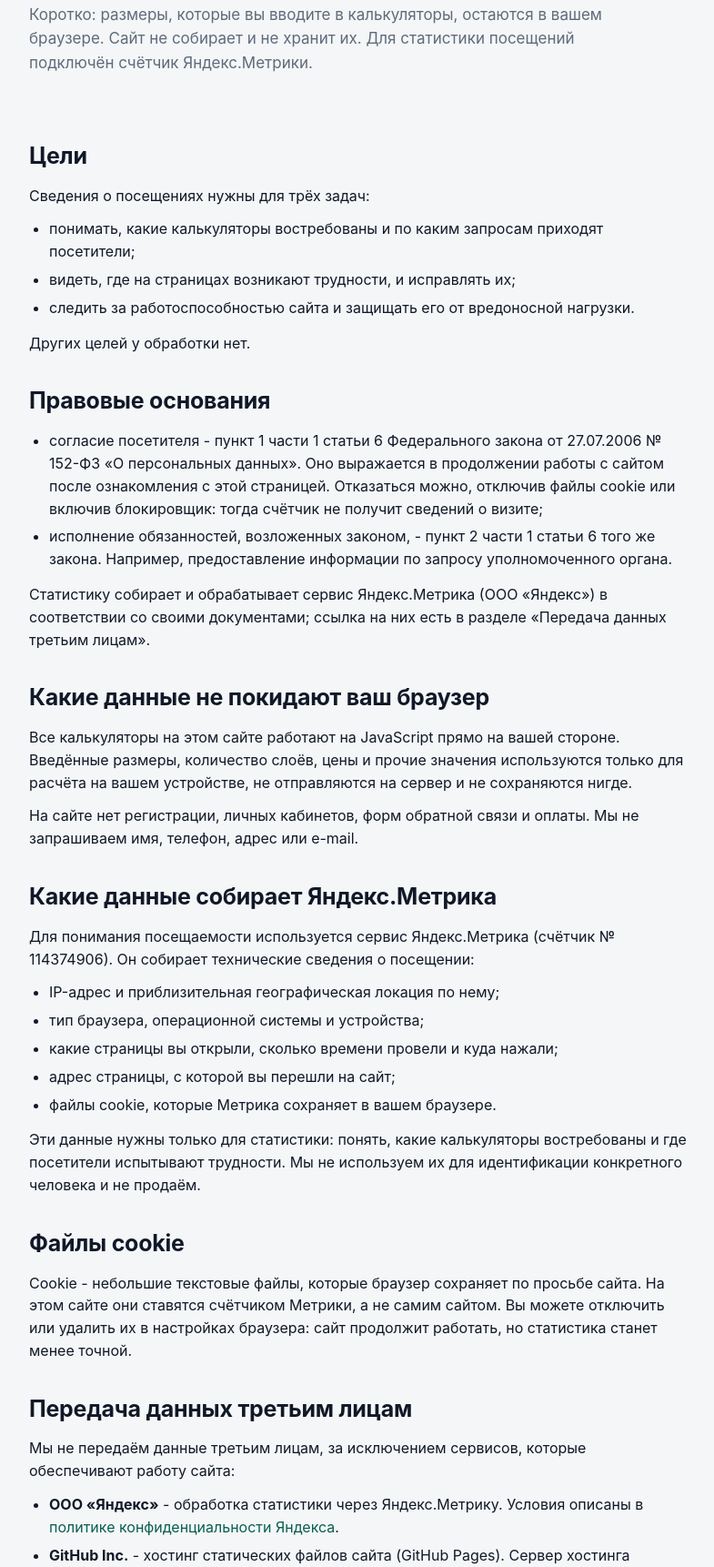
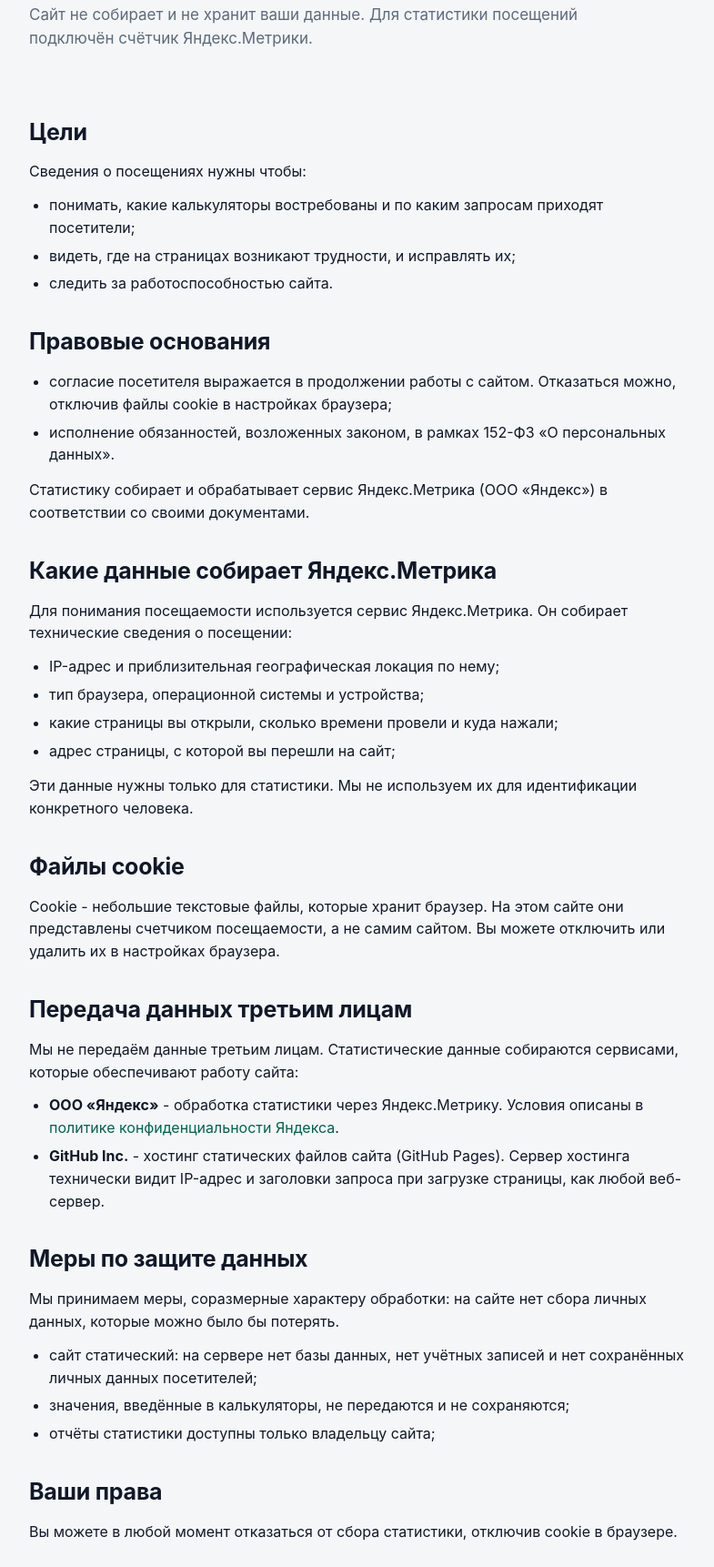
Before and after one commit to DrSmerch-git/stroycalculyator, a plain HTML site: page politika-konfidencialnosti/index.html in a window 1280 px wide. Shown: the part 154-1876 px from the top of the page at 91% size, without its empty margins (88-873 px from the left). Drawn offline with Linux system fonts and the light colour scheme.

Commit message:
Изменения в политику конфиденциальности

```diff
--- a/politika-konfidencialnosti/index.html
+++ b/politika-konfidencialnosti/index.html
@@ -56,64 +56,55 @@
 
   <section class="calc-head">
     <h1>Политика конфиденциальности</h1>
-    <p class="lead">Коротко: размеры, которые вы вводите в калькуляторы, остаются в вашем браузере. Сайт не собирает и не хранит их. Для статистики посещений подключён счётчик Яндекс.Метрики.</p>
+    <p class="lead">Сайт не собирает и не хранит ваши данные. Для статистики посещений подключён счётчик Яндекс.Метрики.</p>
   </section>
 
   <section class="section prose">
     <h2>Цели</h2>
-    <p>Сведения о посещениях нужны для трёх задач:</p>
+    <p>Сведения о посещениях нужны чтобы:</p>
     <ul>
       <li>понимать, какие калькуляторы востребованы и по каким запросам приходят посетители;</li>
       <li>видеть, где на страницах возникают трудности, и исправлять их;</li>
-      <li>следить за работоспособностью сайта и защищать его от вредоносной нагрузки.</li>
+      <li>следить за работоспособностью сайта.</li>
     </ul>
-    <p>Других целей у обработки нет.</p>
 
     <h2>Правовые основания</h2>
     <ul>
-      <li>согласие посетителя - пункт 1 части 1 статьи 6 Федерального закона от 27.07.2006 № 152-ФЗ «О персональных данных». Оно выражается в продолжении работы с сайтом после ознакомления с этой страницей. Отказаться можно, отключив файлы cookie или включив блокировщик: тогда счётчик не получит сведений о визите;</li>
-      <li>исполнение обязанностей, возложенных законом, - пункт 2 части 1 статьи 6 того же закона. Например, предоставление информации по запросу уполномоченного органа.</li>
+      <li>согласие посетителя выражается в продолжении работы с сайтом. Отказаться можно, отключив файлы cookie в настройках браузера;</li>
+      <li>исполнение обязанностей, возложенных законом, в рамках 152-ФЗ «О персональных данных».</li>
     </ul>
-    <p>Статистику собирает и обрабатывает сервис Яндекс.Метрика (ООО «Яндекс») в соответствии со своими документами; ссылка на них есть в разделе «Передача данных третьим лицам».</p>
-
-    <h2>Какие данные не покидают ваш браузер</h2>
-    <p>Все калькуляторы на этом сайте работают на JavaScript прямо на вашей стороне. Введённые размеры, количество слоёв, цены и прочие значения используются только для расчёта на вашем устройстве, не отправляются на сервер и не сохраняются нигде.</p>
-    <p>На сайте нет регистрации, личных кабинетов, форм обратной связи и оплаты. Мы не запрашиваем имя, телефон, адрес или e-mail.</p>
+    <p>Статистику собирает и обрабатывает сервис Яндекс.Метрика (ООО «Яндекс») в соответствии со своими документами.</p>
 
     <h2>Какие данные собирает Яндекс.Метрика</h2>
-    <p>Для понимания посещаемости используется сервис Яндекс.Метрика (счётчик № 114374906). Он собирает технические сведения о посещении:</p>
+    <p>Для понимания посещаемости используется сервис Яндекс.Метрика. Он собирает технические сведения о посещении:</p>
     <ul>
       <li>IP-адрес и приблизительная географическая локация по нему;</li>
       <li>тип браузера, операционной системы и устройства;</li>
       <li>какие страницы вы открыли, сколько времени провели и куда нажали;</li>
       <li>адрес страницы, с которой вы перешли на сайт;</li>
-      <li>файлы cookie, которые Метрика сохраняет в вашем браузере.</li>
     </ul>
-    <p>Эти данные нужны только для статистики: понять, какие калькуляторы востребованы и где посетители испытывают трудности. Мы не используем их для идентификации конкретного человека и не продаём.</p>
+    <p>Эти данные нужны только для статистики. Мы не используем их для идентификации конкретного человека.</p>
 
     <h2>Файлы cookie</h2>
-    <p>Cookie - небольшие текстовые файлы, которые браузер сохраняет по просьбе сайта. На этом сайте они ставятся счётчиком Метрики, а не самим сайтом. Вы можете отключить или удалить их в настройках браузера: сайт продолжит работать, но статистика станет менее точной.</p>
+    <p>Cookie - небольшие текстовые файлы, которые хранит браузер. На этом сайте они представлены счетчиком посещаемости, а не самим сайтом. Вы можете отключить или удалить их в настройках браузера.</p>
 
     <h2>Передача данных третьим лицам</h2>
-    <p>Мы не передаём данные третьим лицам, за исключением сервисов, которые обеспечивают работу сайта:</p>
+    <p>Мы не передаём данные третьим лицам. Статистические данные собираются сервисами, которые обеспечивают работу сайта:</p>
     <ul>
       <li><strong>ООО «Яндекс»</strong> - обработка статистики через Яндекс.Метрику. Условия описаны в <a href="https://yandex.ru/legal/confidential/" rel="nofollow noopener" target="_blank">политике конфиденциальности Яндекса</a>.</li>
       <li><strong>GitHub Inc.</strong> - хостинг статических файлов сайта (GitHub Pages). Сервер хостинга технически видит IP-адрес и заголовки запроса при загрузке страницы, как любой веб-сервер.</li>
     </ul>
 
     <h2>Меры по защите данных</h2>
-    <p>Мы принимаем меры, соразмерные характеру обработки: на сайте нет личных данных, которые можно было бы потерять, но канал и доступы защищены.</p>
+    <p>Мы принимаем меры, соразмерные характеру обработки: на сайте нет сбора личных данных, которые можно было бы потерять.</p>
     <ul>
-      <li>сайт открывается только по HTTPS: соединение между браузером и сервером шифруется;</li>
       <li>сайт статический: на сервере нет базы данных, нет учётных записей и нет сохранённых личных данных посетителей;</li>
-      <li>значения, введённые в калькуляторы, не передаются на сервер и не сохраняются;</li>
-      <li>доступ к служебным аккаунтам (хостинг, счётчик статистики) есть только у владельца сайта и защищён паролями;</li>
+      <li>значения, введённые в калькуляторы, не передаются и не сохраняются;</li>
       <li>отчёты статистики доступны только владельцу сайта;</li>
-      <li>данные не продаются и не раскрываются третьим лицам, кроме случаев, прямо указанных в этой политике или предусмотренных законом.</li>
     </ul>
 
     <h2>Ваши права</h2>
-    <p>Вы можете в любой момент отказаться от сбора статистики, отключив cookie в браузере или установив блокировщик. Также вы вправе задать вопрос об обработке данных - мы ответим и, если потребуется, уточним или удалим сведения, связанные с вашим посещением.</p>
+    <p>Вы можете в любой момент отказаться от сбора статистики, отключив cookie в браузере.</p>
 
     <h2>Изменения политики</h2>
     <p>Эта страница может обновляться: например, при подключении новых сервисов. Актуальная версия всегда доступна по этому адресу.</p>
```
